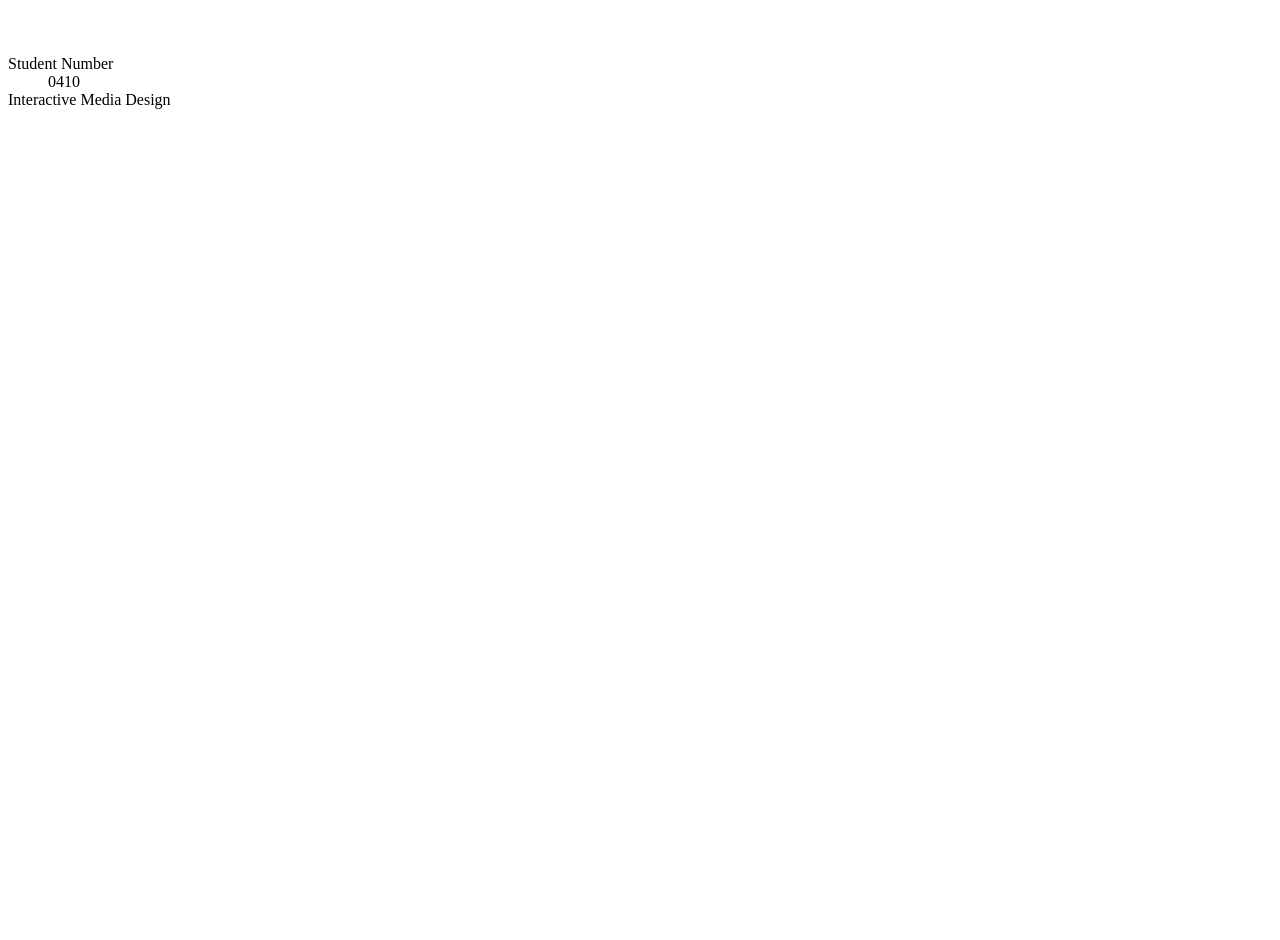
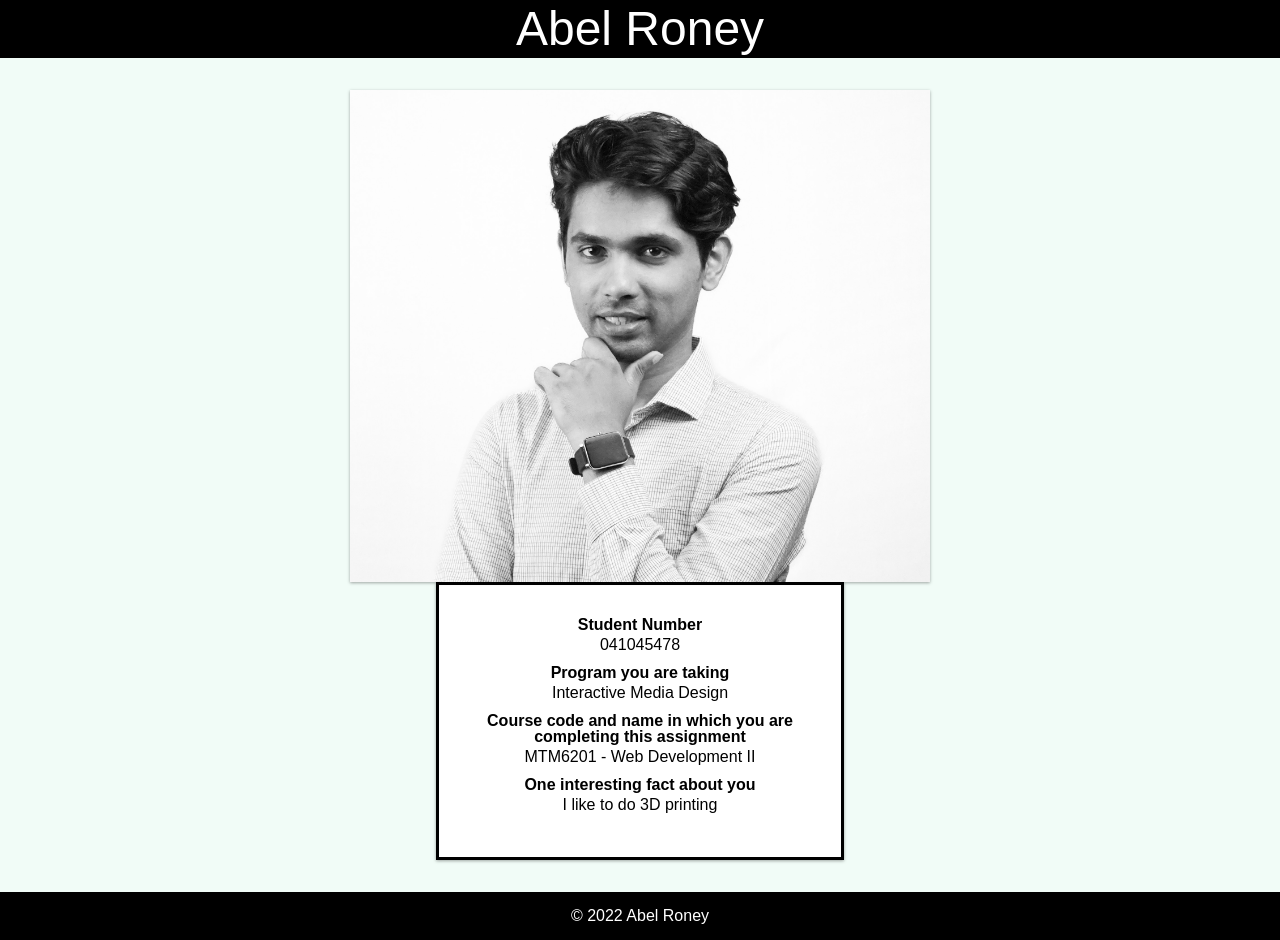
Before and after one commit to rone0009/mtm6201-week1, a plain HTML site: page index.html in a window 1280 px wide. Before the commit the page ends 800 px from the top, so only its background shows below. Drawn offline with Linux system fonts and the light colour scheme.

Commit message:
adds styles and images to index.html

```diff
--- /dev/null
+++ b/css/style.css
@@ -0,0 +1,137 @@
+        /* http://meyerweb.com/eric/tools/css/reset/
+        v2.0 | 20110126
+        License: none (public domain)
+     */
+
+     html, body, div, span, applet, object, iframe,
+     h1, h2, h3, h4, h5, h6, p, blockquote, pre,
+     a, abbr, acronym, address, big, cite, code,
+     del, dfn, em, img, ins, kbd, q, s, samp,
+     small, strike, strong, sub, sup, tt, var,
+     b, u, i, center,
+     dl, dt, dd, ol, ul, li,
+     fieldset, form, label, legend,
+     table, caption, tbody, tfoot, thead, tr, th, td,
+     article, aside, canvas, details, embed,
+     figure, figcaption, footer, header, hgroup,
+     menu, nav, output, ruby, section, summary,
+     time, mark, audio, video {
+         margin: 0;
+         padding: 0;
+         border: 0;
+         font-size: 100%;
+         font: inherit;
+         vertical-align: baseline;
+     }
+     /* HTML5 display-role reset for older browsers */
+     article, aside, details, figcaption, figure,
+     footer, header, hgroup, menu, nav, section {
+         display: block;
+     }
+     body {
+         line-height: 1;
+     }
+     ol, ul {
+         list-style: none;
+     }
+     blockquote, q {
+         quotes: none;
+     }
+     blockquote:before, blockquote:after,
+     q:before, q:after {
+         content: '';
+         content: none;
+     }
+     table {
+         border-collapse: collapse;
+         border-spacing: 0;
+     }
+
+             body {
+                 background-color: rgba(195, 245, 224, 0.226);
+                 font-family: Arial, Helvetica, sans-serif;
+                }
+
+             header {
+                 background: #000000;
+                 color: rgb(255, 255, 255);
+                 text-align: center;
+
+             }
+
+             footer {
+                 background-color: rgb(0, 0, 0);
+                 color: rgb(255, 255, 255);
+                 text-align: center;
+             }
+
+             h1 {
+                 font-size: 3rem;
+                 line-height: 1.2;
+             }
+             img{
+                height: 50%;
+                width: 50%;
+                margin: auto;
+                display: block
+             }
+
+             main {
+                 padding: 2rem;
+             }
+
+             dl {
+                border: 3px solid black;
+                padding: 2rem;
+                box-shadow: 0 1px 3px rgba(0,0,0,0.35);
+                background: white;
+                height: 40%;
+                width: 27.8%;
+                margin: auto;
+                display: block;
+                text-align: center
+             }
+
+             dt { font-weight: bold; margin-bottom: 0.25em;}
+             dd {margin-bottom: 0.75em;}
+
+             footer {
+                 padding: 1rem;
+             }
+
+             img {
+                max-width: 100%;
+                box-shadow: 0 1px 3px rgba(0,0,0,0.35);
+            }
+
+             .container {
+                 width: 90%;
+                 margin: 0 auto;
+             }
+
+             @media screen and (min-width: 600px) {
+                 .container {
+                     width: 560px;
+                 }
+
+                 main .container {
+                     display: flex;
+                     gap: 20px;
+                 }
+
+                 main .container div {
+                     width: 50%;
+                 }
+             }
+
+             @media screen and (min-width: 900px) {
+                 .container {
+                     width: 860px;
+                 }
+             }
+
+             @media screen and (min-width: 1200px) {
+                 .container {
+                     width: 1160px;
+                 }
+             }
--- a/index.html
+++ b/index.html
@@ -4,20 +4,36 @@
     <meta charset="UTF-8">
     <meta http-equiv="X-UA-Compatible" content="IE=edge">
     <meta name="viewport" content="width=device-width, initial-scale=1.0">
-    <title>Document</title>
+    <link rel="stylesheet" href="css/style.css" >
+    <title>Abel Roney</title>
 </head>
 <body>
-    <h1></h1>
-    <img src="" alt="">
-    <dl>
-        <dt>Student Number</dt>
-        <dd>0410</dd>
-        <dt>Interactive Media Design</dt>
-        <dd></dd>
-        <dt></dt>
-        <dd></dd>
-        <dt></dt>
-        <dd></dd>
-    </dl>
+    <header>
+        <div class="container">
+            <h1>Abel Roney</h1>
+        </div>
+    </header>
+    <main>
+        <div class="container">
+            <img src="images/Roney_A_1.jpg" alt="Headshot of Abel Roney">
+        </div>
+        <div>
+            <dl>
+                <dt>Student Number</dt>
+                <dd>041045478</dd>
+                <dt>Program you are taking</dt>
+                <dd>Interactive Media Design</dd>
+                <dt>Course code and name in which you are completing this assignment</dt>
+                <dd>MTM6201 - Web Development II</dd>
+                <dt>One interesting fact about you</dt>
+                <dd>I like to do 3D printing </dd>
+            </dl>
+        </div>
+    </main>
+<footer>
+    <div class="container">
+        <p>&copy; 2022 Abel Roney</p>
+    </div>
+</footer>
 </body>
 </html>
```
Also changed, not shown: images/Roney_A_1.jpg (added).
